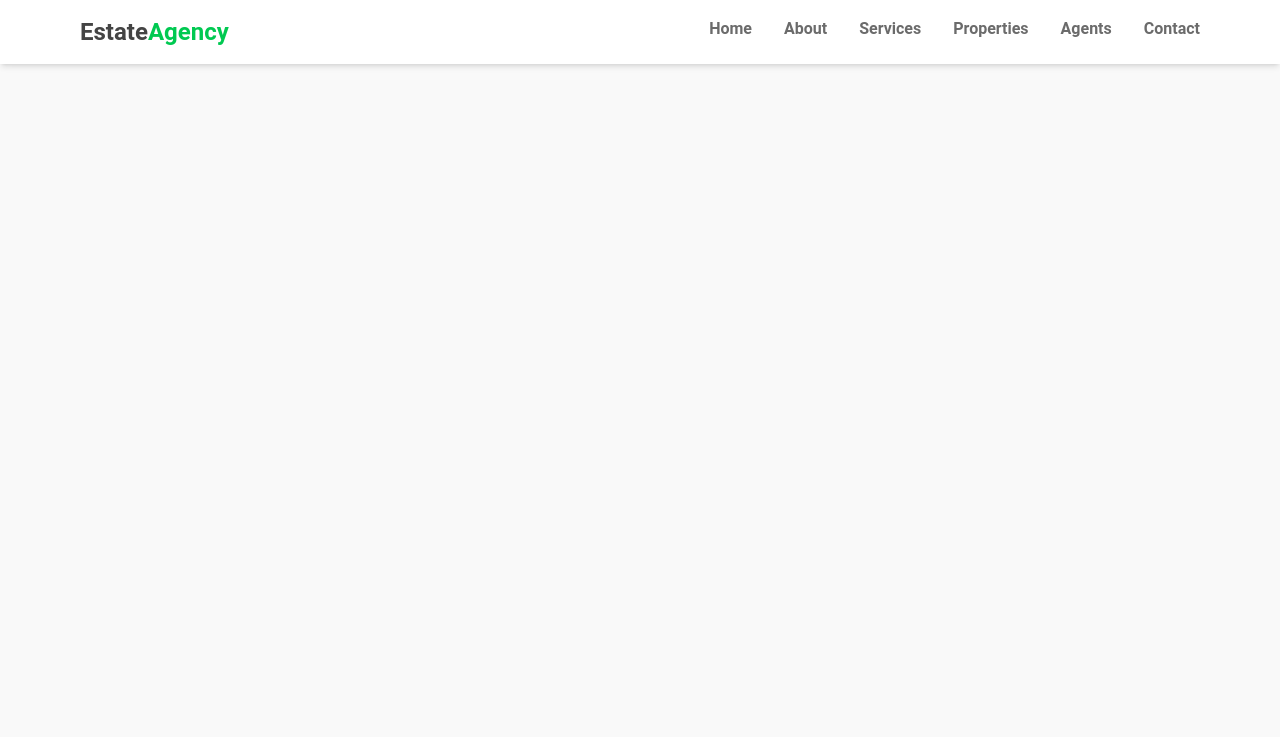
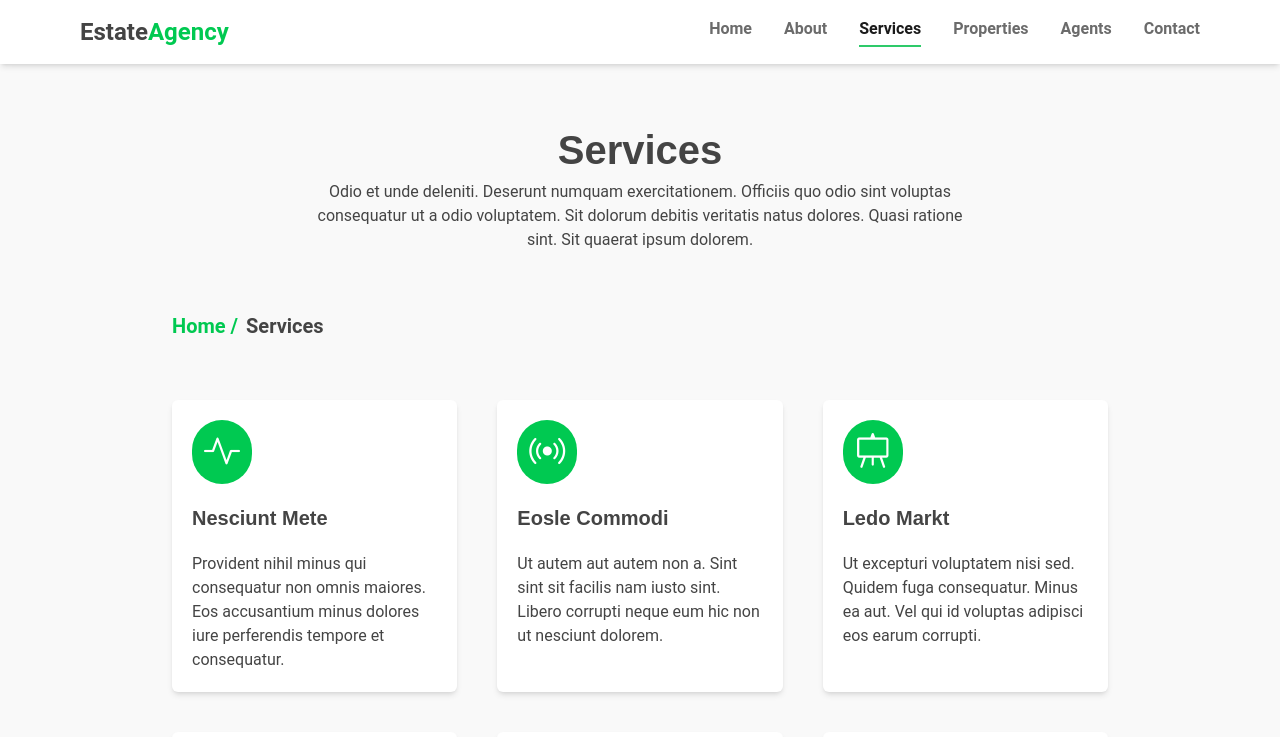
Before and after one commit to AadilNuhu/EstateAgency, an Angular app: page /services in a window 1280 px wide. Before the commit this address led to /. Shown: the top 737 px of the page. Built offline with nearby package versions, Linux system fonts and the light colour scheme.

Commit message:
Add services page and service detail components with routing and footer integration

```diff
--- a/src/app/app.html
+++ b/src/app/app.html
@@ -3,6 +3,7 @@
     <main>
         <router-outlet></router-outlet>
     </main>
+    <app-footer></app-footer>
 
 </div>
 
--- a/src/app/app.routes.ts
+++ b/src/app/app.routes.ts
@@ -3,6 +3,8 @@ import { AboutPage } from './features/pages/about-page/about-page';
 import { HomePage } from './features/pages/home-page/home-page';
 import { PropertiesPage } from './features/pages/properties-page/properties-page';
 import { Property } from './features/pages/property/property';
+import { ServicesPage } from './features/pages/services-page/services-page';
+import { ServiceDetail } from './features/pages/service-detail/service-detail';
 
 export const routes: Routes = [
   { path: '', redirectTo: 'home', pathMatch: 'full' },
@@ -13,6 +15,8 @@ export const routes: Routes = [
   { path: 'home', component: HomePage },
   { path: 'about', component: AboutPage },
   { path: 'properties', component: PropertiesPage },
+  { path: 'services', component: ServicesPage },
+  { path: 'service', component: ServiceDetail },
   { path: 'property', component: Property },
   { path: 'property/video', component: Property },
   { path: 'property/floor', component: Property },
--- a/src/app/app.ts
+++ b/src/app/app.ts
@@ -1,10 +1,11 @@
 import { Component, HostListener, signal } from '@angular/core';
 import { RouterLinkWithHref, RouterOutlet } from '@angular/router';
 import { Navbar } from './components/navbar/navbar';
+import { Footer } from "./components/footer/footer";
 
 @Component({
   selector: 'app-root',
-  imports: [Navbar, RouterOutlet, RouterLinkWithHref],
+  imports: [Navbar, RouterOutlet, RouterLinkWithHref, Footer],
   templateUrl: './app.html',
   styleUrl: './app.css',
 })
--- a/src/app/features/pages/about-page/about-page.html
+++ b/src/app/features/pages/about-page/about-page.html
@@ -109,9 +109,4 @@
 
         </div>
     </div>
-
-
-
-
-    <app-footer></app-footer>
 </div>
--- /dev/null
+++ b/src/app/features/pages/service-detail/service-detail.html
@@ -0,0 +1,76 @@
+<div class="mt-40 mb-15">
+    <div class="flex flex-col items-center mb-15">
+        <h1 class="text-[40px] font-bold">Service Detail</h1>
+        <p class="px-7 w-full lg:w-180 text-center ">Odio et unde deleniti. Deserunt numquam exercitationem. Officiis
+            quo odio sint voluptas consequatur ut a odio voluptatem. Sit dolorum debitis veritatis natus dolores. Quasi
+            ratione sint. Sit quaerat ipsum dolorem.</p>
+    </div>
+
+    <div class="mx-7 lg:mx-43">
+        <div class="flex font-bold text-xl mb-15">
+            <a class="text-green-500" routerLink="/">Home / </a>
+            <p class="ml-2">Service Details</p>
+        </div>
+
+        <!-- details service section -->
+        <div class="block lg:flex">
+            <!-- services list -->
+            <div class="lg:w-[35%] w-full p-3 lg:pr-7">
+                <h3 class="text-xl mb-6 font-bold">Services List</h3>
+                @for (service of serviceList; track $index) {
+                <div class="flex items-center gap-2 mb-5">
+                    <i class="bi bi-arrow-right-circle text-accent"></i>
+                    <p class="p-2 first:bg-green-600">{{ service }}</p>
+                </div>
+                }
+                <h3 class="text-xl font-bold mb-5">Download Catalog</h3>
+                <div class="flex gap-3 mb-6">
+                    <i class="bi bi-filetype-pdf text-accent"></i>
+                    <p class="font-medium">Catalog PDF</p>
+                </div>
+                <div class="flex gap-3">
+                    <i class="bi bi-file-earmark-word text-accent"></i>
+                    <p class="font-medium">Catalog Word</p>
+                </div>
+
+                <div class="flex flex-col text-white bg-accent px-4 py-10 items-center mt-5 w-full">
+                    <i class="bi bi-headset help-icon text-5xl mb-2"></i>
+                    <h3>Have a Question?</h3>
+                    <div class="flex">
+                        <i class="bi bi-telephone me-2"></i>
+                        <p>+1 5589 55488 55</p>
+                    </div>
+                    <div class="flex">
+                        <i class="bi bi-envelope me-2"></i>
+                        <p>contact@example.com</p>
+                    </div>
+                </div>
+            </div>
+
+            <!-- service details -->
+            <div class="w-full lg:w-[65%]">
+                <img class="mb-6" src="https://bootstrapmade.com/content/demo/EstateAgency/assets/img/services.jpg" />
+                <h3 class="font-bold text-xl mb-2">Temporibus et in vero dicta aut eius lidero plastis trand lined voluptas dolorem ut voluptas</h3>
+                <p class="mb-3">Blanditiis voluptate odit ex error ea sed officiis deserunt. Cupiditate non consequatur et doloremque
+                    consequuntur. Accusantium labore reprehenderit error temporibus saepe perferendis fuga doloribus
+                    vero. Qui omnis quo sit. Dolorem architecto eum et quos deleniti officia qui.</p>
+
+                <div class="mb-2">
+                    <p><i class="bi bi-check-circle text-accent mr-3"></i>Aut eum totam accusantium voluptatem.</p>
+                    <p><i class="bi bi-check-circle text-accent mr-3"></i>Assumenda et porro nisi nihil nesciunt voluptatibus.</p>
+                    <p><i class="bi bi-check-circle text-accent mr-3"></i>Ullamco laboris nisi ut aliquip ex ea</p>
+                </div>
+
+                <p class="text-gray-600 mb-3">Est reprehenderit voluptatem necessitatibus asperiores neque sed ea illo. Deleniti quam sequi optio
+                    iste veniam repellat odit. Aut pariatur itaque nesciunt fuga.</p>
+                <div>
+                    Sunt rem odit accusantium omnis perspiciatis officia. Laboriosam aut consequuntur recusandae
+                    mollitia doloremque est architecto cupiditate ullam. Quia est ut occaecati fuga. Distinctio ex
+                    repellendus eveniet velit sint quia sapiente cumque. Et ipsa perferendis ut nihil. Laboriosam vel
+                    voluptates tenetur nostrum. Eaque iusto cupiditate et totam et quia dolorum in. Sunt molestiae ipsum
+                    at consequatur vero. Architecto ut pariatur autem ad non cumque nesciunt qui maxime. Sunt eum quia
+                    impedit dolore alias explicabo ea.
+                </div>
+            </div>
+        </div>
+    </div>
--- /dev/null
+++ b/src/app/features/pages/service-detail/service-detail.ts
@@ -0,0 +1,17 @@
+import { Component } from '@angular/core';
+
+@Component({
+  selector: 'app-service-detail',
+  imports: [],
+  templateUrl: './service-detail.html',
+  styleUrl: './service-detail.css',
+})
+export class ServiceDetail {
+  serviceList = [
+    "Web Design",
+    "Web Development",
+    "Product Management",
+    "Graphic Design",
+    "Marketing",
+  ]
+}
--- /dev/null
+++ b/src/app/features/pages/services-page/services-page.html
@@ -0,0 +1,26 @@
+<div class="mt-30 mb-15">
+    <div class="flex flex-col items-center mb-15">
+        <h1 class="text-[40px] font-bold">Services</h1>
+        <div class="px-7 w-full lg:w-180 text-center ">
+            Odio et unde deleniti. Deserunt numquam exercitationem. Officiis quo odio sint voluptas consequatur ut a
+            odio voluptatem. Sit dolorum debitis veritatis natus dolores. Quasi ratione sint. Sit quaerat ipsum dolorem.
+        </div>
+    </div>
+
+    <div class="mx-7 lg:mx-43">
+        <div class="flex font-bold text-xl mb-15">
+            <a class="text-green-500" routerLink="/">Home / </a>
+            <p class="ml-2">Services</p>
+        </div>
+
+        <!-- services -->
+        <div class="grid grid-cols-1 md:grid-cols-2 lg:grid-cols-3 gap-10">
+            @for(service of services; track $index){
+            <a routerLink="/service" class="bg-white shadow-md rounded-md p-5 flex flex-col items-start border-accent hover:border-b-5 hover:border-green-500 transition-colors duration-300 ease-in-out gap-5">
+                <i class="{{service.icon}} text-4xl bg-green-500 px-3 py-3 rounded-full text-white"></i>
+                <h1 class="text-xl font-bold text-start">{{service.title}}</h1>
+                <p>{{service.description}}</p>
+            </a>
+            }
+    </div>
+</div>
--- /dev/null
+++ b/src/app/features/pages/services-page/services-page.ts
@@ -0,0 +1,49 @@
+import { Component } from '@angular/core';
+import { RouterLink } from '@angular/router';
+
+@Component({
+  selector: 'app-services-page',
+  imports: [RouterLink],
+  templateUrl: './services-page.html',
+  styleUrl: './services-page.css',
+})
+export class ServicesPage {
+  services = [
+    {
+      id:1,
+      icon:"bi bi-activity",
+      title:"Nesciunt Mete",
+      description:"Provident nihil minus qui consequatur non omnis maiores. Eos accusantium minus dolores iure perferendis tempore et consequatur.",
+    },
+    {
+      id:2,
+      icon:"bi bi-broadcast",
+      title:"Eosle Commodi",
+      description:"Ut autem aut autem non a. Sint sint sit facilis nam iusto sint. Libero corrupti neque eum hic non ut nesciunt dolorem.",
+    },
+    {
+      id:3,
+      icon:"bi bi-easel",
+      title:"Ledo Markt",
+      description:"Ut excepturi voluptatem nisi sed. Quidem fuga consequatur. Minus ea aut. Vel qui id voluptas adipisci eos earum corrupti.",
+    },
+    {
+      id:4,
+      icon:"bi bi-bounding-box-circles",
+      title:"Asperiores Commodit",
+      description:"Non et temporibus minus omnis sed dolor esse consequatur. Cupiditate sed error ea fuga sit provident adipisci neque.",
+    },
+    {
+      id:5,
+      icon:"bi bi-calendar4-week",
+      title:"Velit Doloremque",
+      description:"Cumque et suscipit saepe. Est maiores autem enim facilis ut aut ipsam corporis aut. Sed animi at autem alias eius labore.",
+    },
+    {
+      id:6,
+      icon:"bi bi-chat-square-text",
+      title:"Dolori Architecto",
+      description:"Hic molestias ea quibusdam eos. Fugiat enim doloremque aut neque non et debitis iure. Corrupti recusandae ducimus enim.",
+    },
+  ]
+}
```
Also changed, not shown: src/app/features/pages/service-detail/service-detail.css (added), src/app/features/pages/services-page/services-page.css (added), 2 other files (tests, documents, lock files or other folders).
